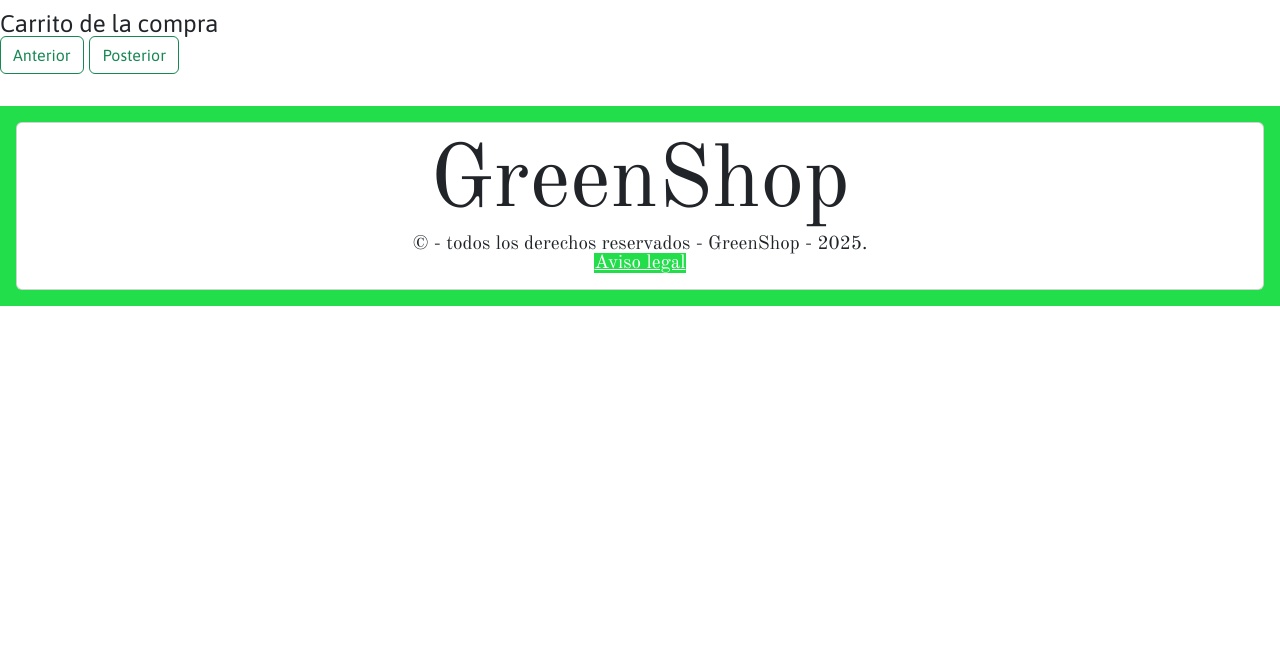
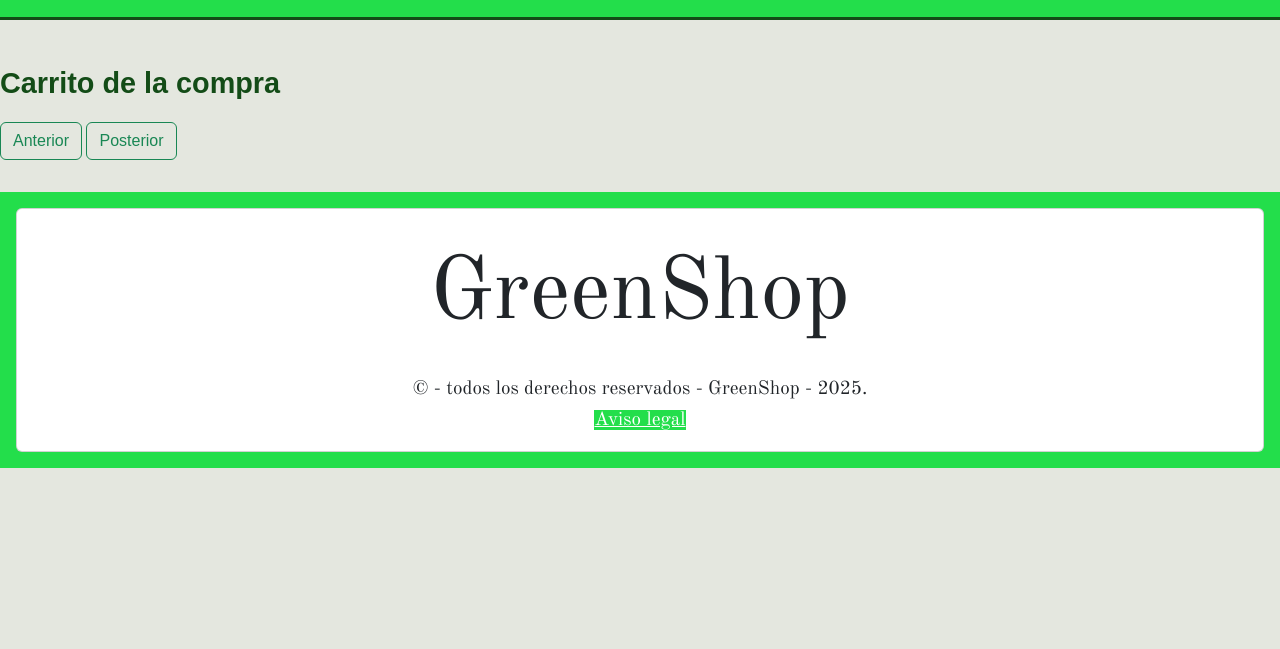
Before and after one commit to FranciscoLavinCarpanetti/proyecto_green_shop, a plain HTML site: page src/green-shop.html in a window 1280 px wide. Shown: the part 151-800 px from the top of the page. Drawn offline with nearby package versions, Linux system fonts and the light colour scheme; a web font is replaced by a local one.

Commit message:
css modifique vista productos y agregue carrito compra

```diff
--- a/src/css/layout.css
+++ b/src/css/layout.css
@@ -3,6 +3,7 @@
 --secondary-font: 'Old Standard TT', serif;
 --primary-color: rgb(35, 222, 75);
 --secondary-color: rgb(19, 76, 23);
+--background-color: rgb(228, 231, 223);
 --tertiary-color: rgb(247, 247, 247);
 --font-siza: 1.5rem;
 --font-size-small: 1rem;
--- a/src/css/main.css
+++ b/src/css/main.css
@@ -1,4 +1,13 @@
-
+body {
+    font-family: 'Poppins', sans-serif;
+    font-size: 16px;
+    line-height: 1.6;
+    color: black;
+    background-color: var(--background-color);
+    margin: 0;
+    padding: 0;
+    box-sizing: border-box;
+}
 #plantas {
     max-width: 78.125rem;
     margin: 0 auto ;
@@ -13,3 +22,17 @@ article{
     text-align: center;
     border-radius: 10px solid var(--secondary-color);
 }
+img {
+    width: 100%;
+    height: auto;
+    display: block;
+    border-radius: 30px;
+
+  }
+main h3 {
+    font-weight: bold;
+    font-size: 1.8rem;
+    color: var(--secondary-color);
+    margin-bottom: 1rem;
+
+}
--- a/src/green-shop.html
+++ b/src/green-shop.html
@@ -65,8 +65,8 @@
     <div class="flex">
         <!--<button class="btn-final2">anterior</button>
         <button class="btn-final2">siguiente</button>-->
-        <button type="button" class="btn btn-outline-success">Anterior</button>
-        <button type="button" class="btn btn-outline-success">Posterior</button>
+        <button type="button" class="btn btn-outline-success Anterior">Anterior</button>
+        <button type="button" class="btn btn-outline-success posterior">Posterior</button>
     </div>
     </main>
     <!--Fin main -->
```
